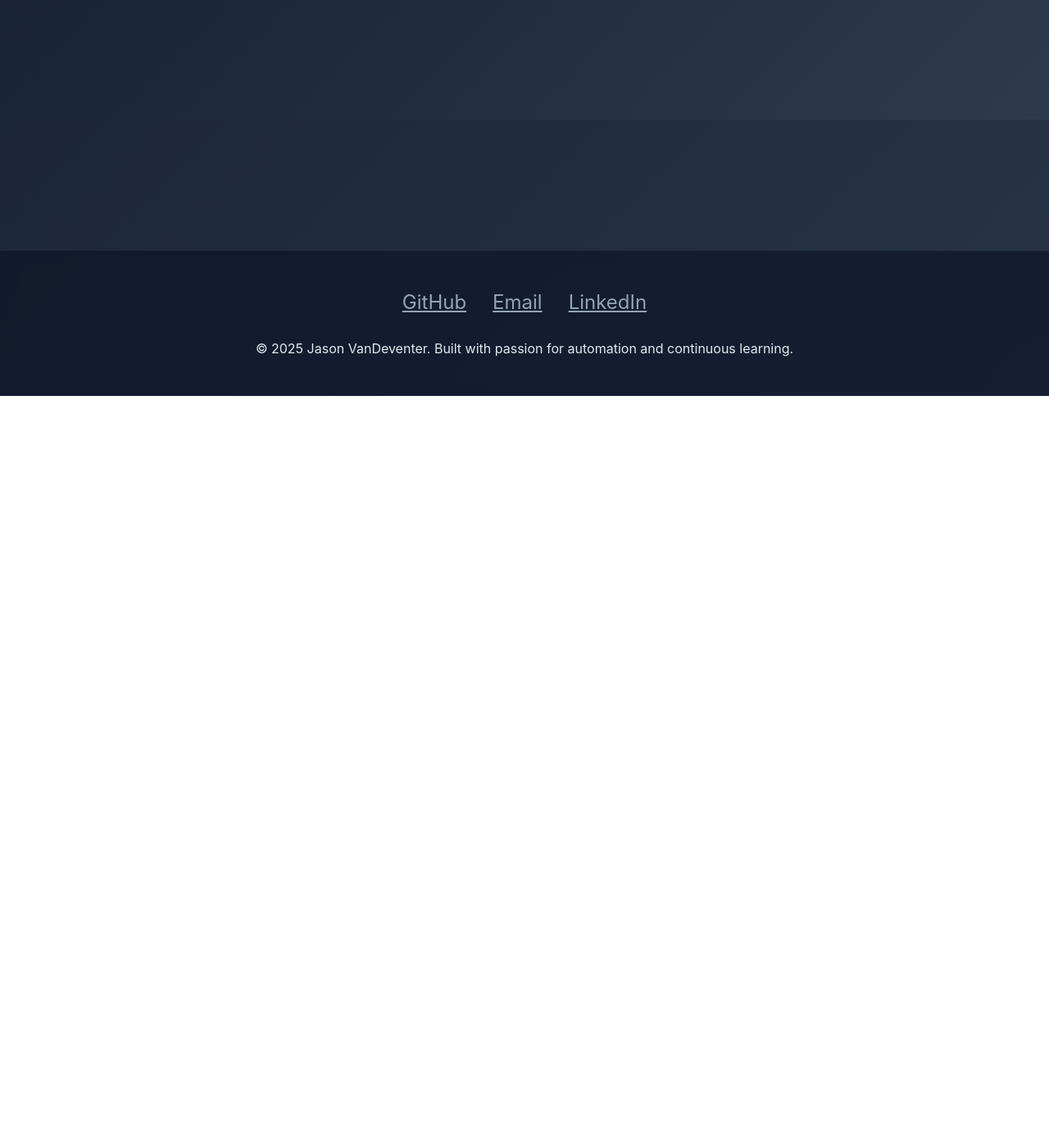
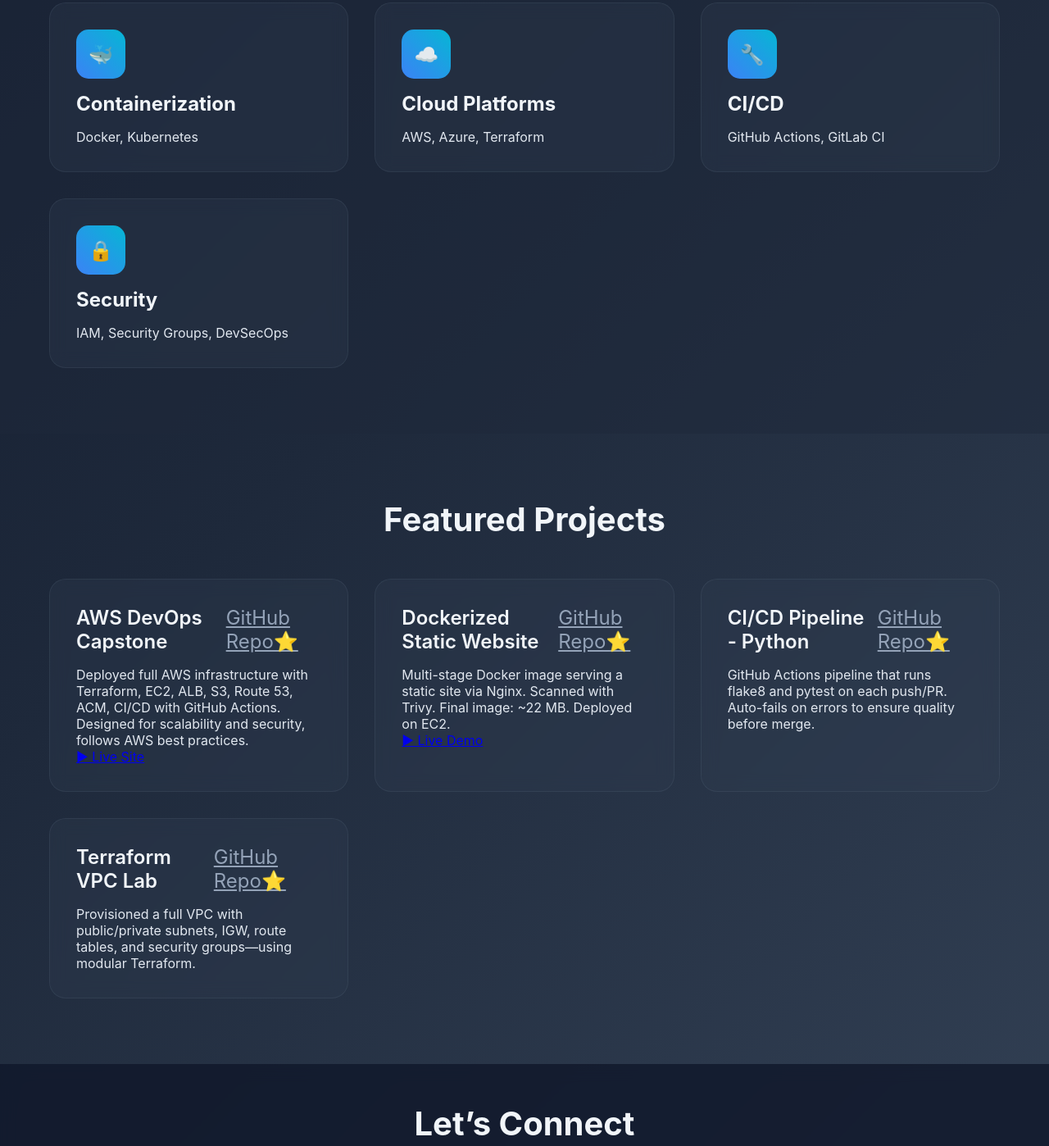
Before and after one commit to jasonvandeventer/jasonvandeventer.github.io, a plain HTML site: page index.html in a window 1280 px wide. Shown: the part 974-2372 px from the top of the page at 82% size. Before the commit the page ends 1457 px from the top, so only its background shows below. Drawn offline with Linux system fonts and the light colour scheme.

Commit message:
Fix: Clean merge conflicts and lint HTML/CSS/JS

```diff
--- a/index.html
+++ b/index.html
@@ -3,20 +3,19 @@
 <head>
   <meta charset="UTF-8" />
   <meta name="viewport" content="width=device-width, initial-scale=1.0"/>
-  <title>DevOps Learning Journey</title>
+  <title>Jason VanDeventer | DevOps Engineer</title>
   <link rel="stylesheet" href="styles.css" />
 </head>
 <body>
   <header>
     <div class="container">
       <div class="header-content">
-        <div class="logo">Jason's DevOps Journey</div>
+        <div class="logo">Jason VanDeventer</div>
         <nav>
           <ul>
-            <li><a href="#home">Home</a></li>
+            <li><a href="#about">About</a></li>
             <li><a href="#skills">Skills</a></li>
             <li><a href="#projects">Projects</a></li>
-            <li><a href="#timeline">Timeline</a></li>
             <li><a href="#contact">Contact</a></li>
           </ul>
         </nav>
@@ -24,40 +23,76 @@
     </div>
   </header>
 
-  <section id="home" class="hero">
-    <div class="floating-elements">
-      <div class="floating-element"></div>
-      <div class="floating-element"></div>
-      <div class="floating-element"></div>
-    </div>
+  <section id="about" class="hero">
     <div class="container">
       <div class="hero-content">
-        <h1>DevOps Mastery Journey</h1>
-        <p>From technical support and systems analysis to DevOps engineering - leveraging 15+ years of troubleshooting expertise to build robust CI/CD pipelines and automated solutions. Currently maintaining critical infrastructure for US DoD environments while continuously expanding my DevOps toolkit.</p>
-        <a href="#skills" class="cta-button">Explore My Skills</a>
+        <h1>DevOps Engineer | Cloud Architect | Automation Enthusiast</h1>
+        <p>Driven DevOps Engineer with 15+ years in IT, now designing secure cloud infrastructure, CI/CD pipelines, and containerized deployments. Actively seeking impactful opportunities in DevOps and cloud engineering.</p>
+        <a href="#projects" class="cta-button">View My Work</a>
       </div>
     </div>
   </section>
 
   <section id="skills" class="skills">
-    <!-- Skills Section Placeholder (content comes from styles.css and original index) -->
+    <div class="container">
+      <h2 class="section-title animate-on-scroll">Technical Skills</h2>
+      <div class="skills-grid">
+        <div class="skill-card animate-on-scroll"><div class="skill-icon">🐳</div><h3>Containerization</h3><p>Docker, Kubernetes</p></div>
+        <div class="skill-card animate-on-scroll"><div class="skill-icon">☁️</div><h3>Cloud Platforms</h3><p>AWS, Azure, Terraform</p></div>
+        <div class="skill-card animate-on-scroll"><div class="skill-icon">🔧</div><h3>CI/CD</h3><p>GitHub Actions, GitLab CI</p></div>
+        <div class="skill-card animate-on-scroll"><div class="skill-icon">🔒</div><h3>Security</h3><p>IAM, Security Groups, DevSecOps</p></div>
+      </div>
+    </div>
   </section>
 
   <section id="projects" class="projects">
-    <!-- Projects Section Placeholder -->
-  </section>
+    <div class="container">
+      <h2 class="section-title animate-on-scroll">Featured Projects</h2>
+      <div class="projects-grid">
 
-  <section id="timeline" class="timeline">
-    <!-- Timeline Section Placeholder -->
+        <div class="project-card animate-on-scroll">
+          <div class="project-header">
+            <h3 class="project-title">AWS DevOps Capstone</h3>
+            <a href="https://github.com/jasonvandeventer/terraform_capstone" class="github-link">GitHub Repo⭐</a>
+          </div>
+          <p>Deployed full AWS infrastructure with Terraform, EC2, ALB, S3, Route 53, ACM, CI/CD with GitHub Actions. Designed for scalability and security, follows AWS best practices.</p>
+          <a href="https://aws.vanfreckle.com" target="_blank">▶ Live Site</a>
+        </div>
+
+        <div class="project-card animate-on-scroll">
+          <div class="project-header">
+            <h3 class="project-title">Dockerized Static Website</h3>
+            <a href="https://github.com/jasonvandeventer/docker-static-site" class="github-link">GitHub Repo⭐</a>
+          </div>
+          <p>Multi-stage Docker image serving a static site via Nginx. Scanned with Trivy. Final image: ~22 MB. Deployed on EC2.</p>
+          <a href="http://static.vanfreckle.com" target="_blank">▶ Live Demo</a>
+        </div>
+
+        <div class="project-card animate-on-scroll">
+          <div class="project-header">
+            <h3 class="project-title">CI/CD Pipeline - Python</h3>
+            <a href="https://github.com/jasonvandeventer/github-actions-ci" class="github-link">GitHub Repo⭐</a>
+          </div>
+          <p>GitHub Actions pipeline that runs flake8 and pytest on each push/PR. Auto-fails on errors to ensure quality before merge.</p>
+        </div>
+
+        <div class="project-card animate-on-scroll">
+          <div class="project-header">
+            <h3 class="project-title">Terraform VPC Lab</h3>
+            <a href="https://github.com/jasonvandeventer/terraform-vpc-lab" class="github-link">GitHub Repo⭐</a>
+          </div>
+          <p>Provisioned a full VPC with public/private subnets, IGW, route tables, and security groups—using modular Terraform.</p>
+        </div>
+      </div>
+    </div>
   </section>
 
   <footer id="contact">
     <div class="container">
-      <div class="social-links">
-        <a href="https://github.com/jasonvandeventer" class="social-link">GitHub</a>
-        <a href="mailto:jason@vanfreckle.com" class="social-link">Email</a>
-        <a href="https://linkedin.com/in/jasonvandeventer" class="social-link">LinkedIn</a>
-      </div>
+      <h2 class="section-title">Let’s Connect</h2>
+      <p>Email: <a href="mailto:jason@vanfreckle.com">jason@vanfreckle.com</a></p>
+      <p>GitHub: <a href="https://github.com/jasonvandeventer" target="_blank">github.com/jasonvandeventer</a></p>
+      <p>LinkedIn: <a href="https://linkedin.com/in/jasonvandeventer" target="_blank">linkedin.com/in/jasonvandeventer</a></p>
       <p>&copy; 2025 Jason VanDeventer. Built with passion for automation and continuous learning.</p>
     </div>
   </footer>
```
Also changed, not shown: README.md (deleted), 1 other file.
